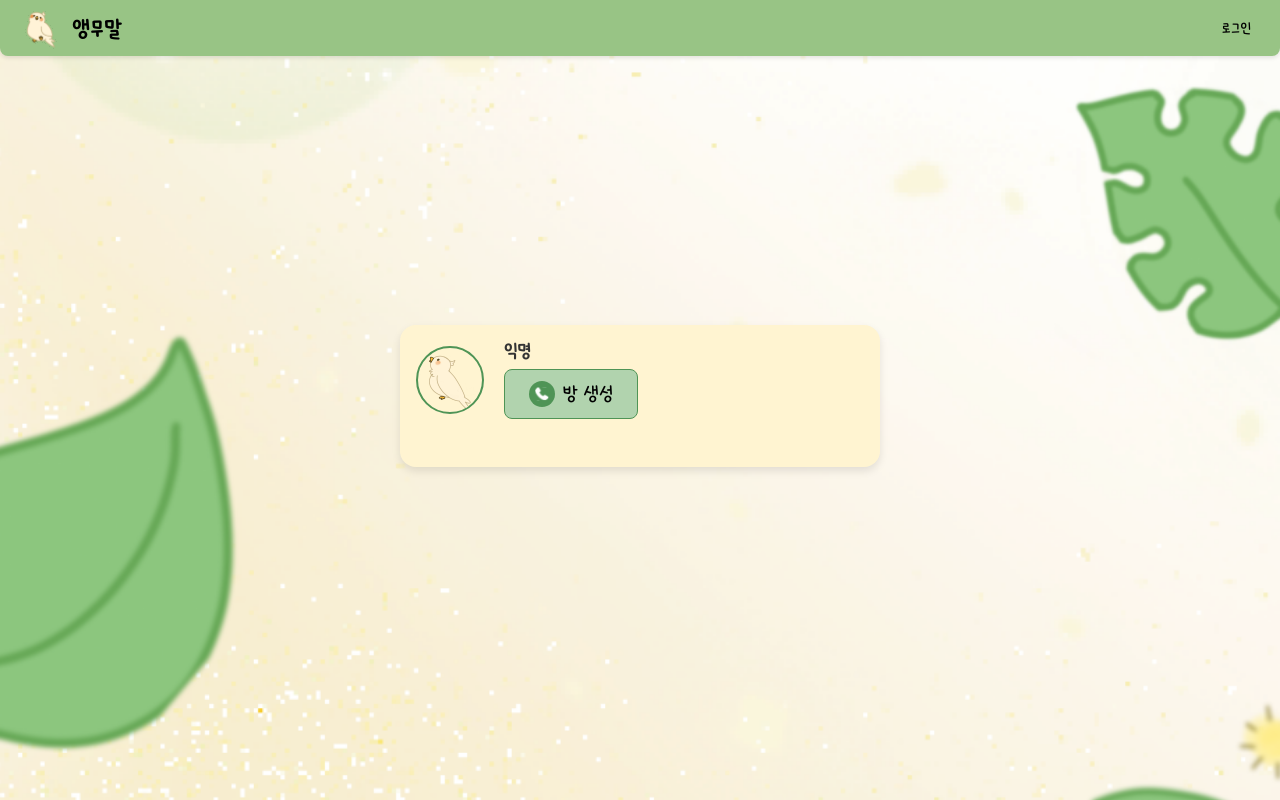
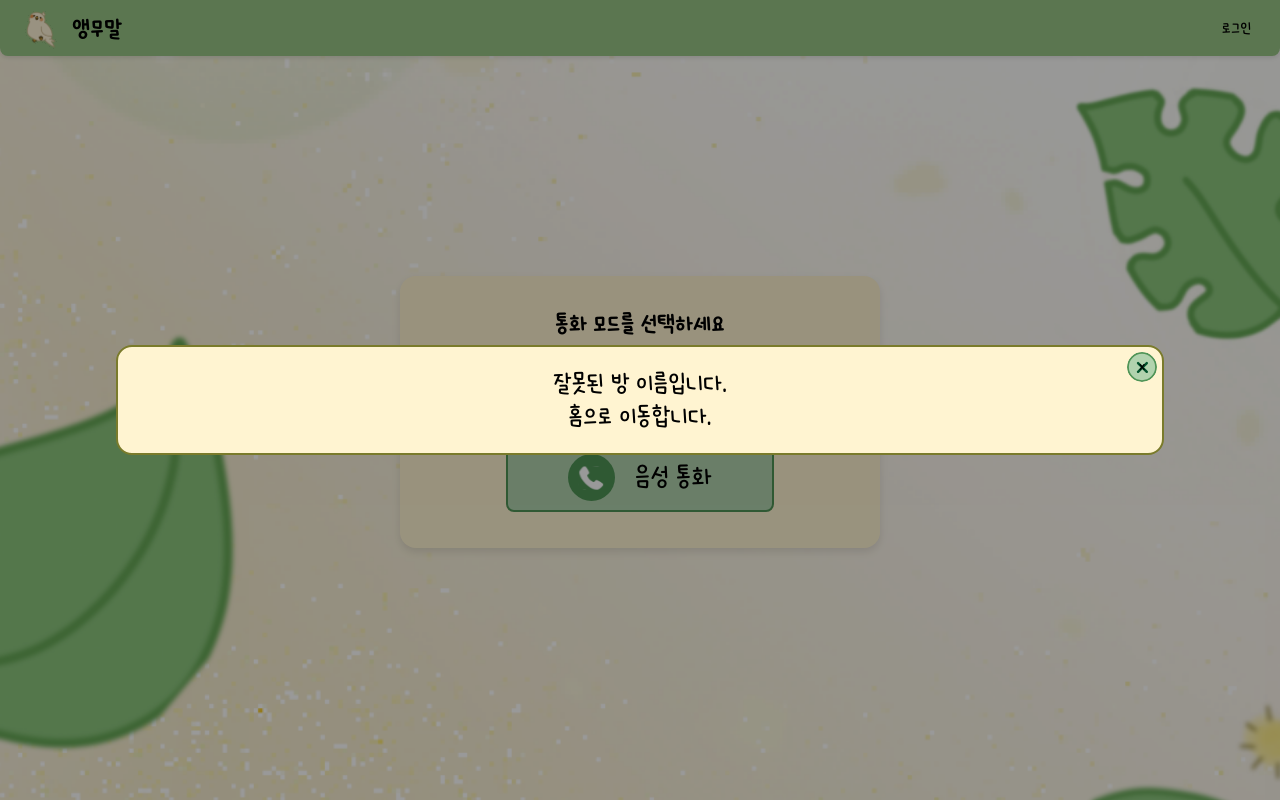
Before and after one commit to Kakaotech-Final-18/Kakaotech-Front, a React (Vite) app: page /call/1 in a window 1280 px wide. Before the commit this address led to /call/home. Built offline with nearby package versions, Linux system fonts and the light colour scheme; no server answers; a web font is replaced by a local one.

Commit message:
feat : 변조된 방 이름 탐지 후 홈화면으로 nav

```diff
--- a/src/components/CallScreen.jsx
+++ b/src/components/CallScreen.jsx
@@ -25,7 +25,6 @@ const CallScreen = () => {
   const myPeerConnection = useRef(null);
   const myDataChannel = useRef(null);
 
-  const { roomName } = useParams();
   const socket = useSocket();
 
   const { userInfo, setUserInfo } = useUserInfo();
@@ -71,8 +70,13 @@ const CallScreen = () => {
   useEffect(() => {
     console.log('Decoded Room Name:', decodedRoomName);
     if (!decodedRoomName) {
-      console.log('유효하지 않은 roomName입니다.');
-      navigate('/call/home'); // 유효하지 않은 roomName이면 홈으로 이동
+      showModal(<>
+        잘못된 방 이름입니다.
+        <br />
+        홈으로 이동합니다.
+      </>,()=>{
+        navigate('/call/home');
+      });
     }
   }, [decodedRoomName]);
 
```
